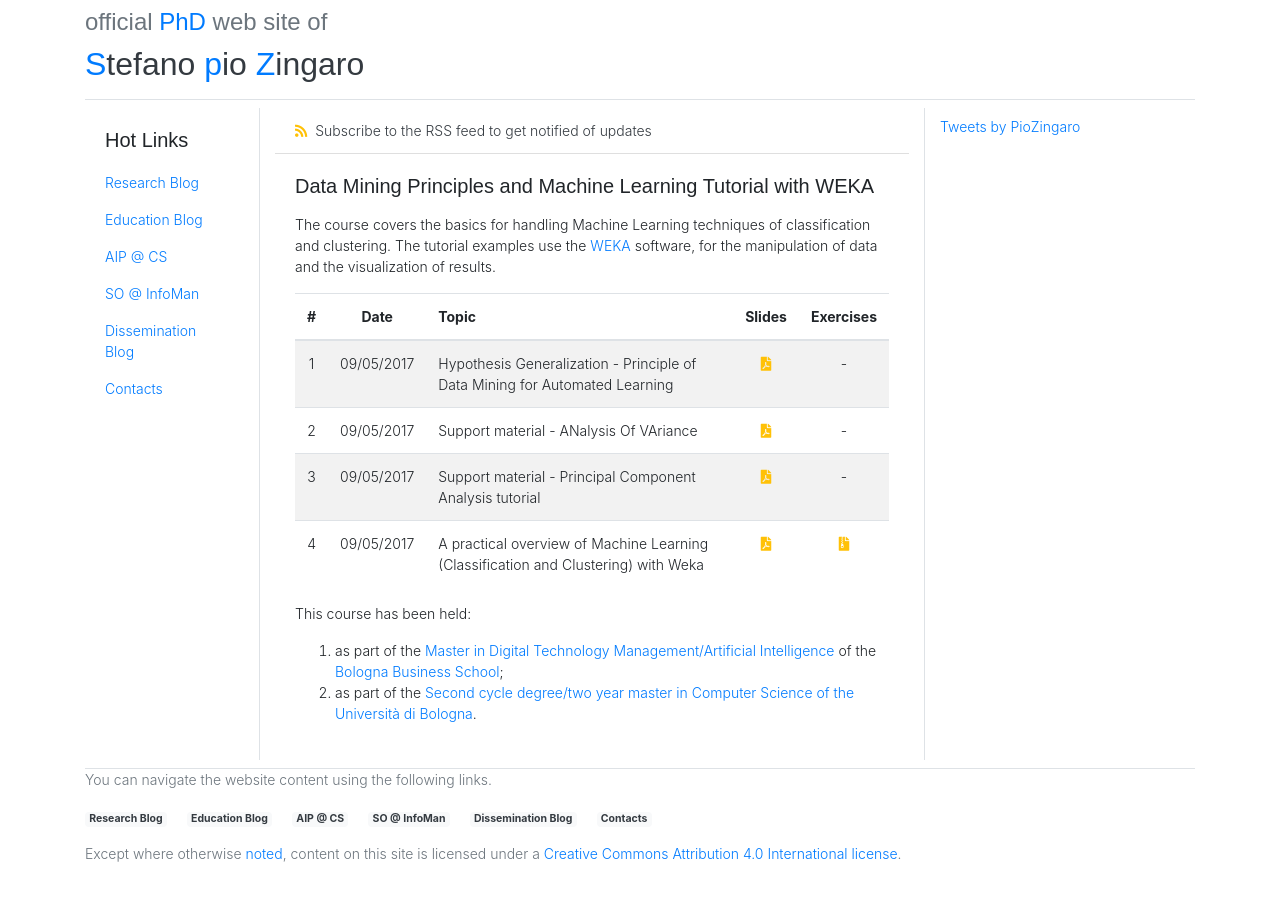
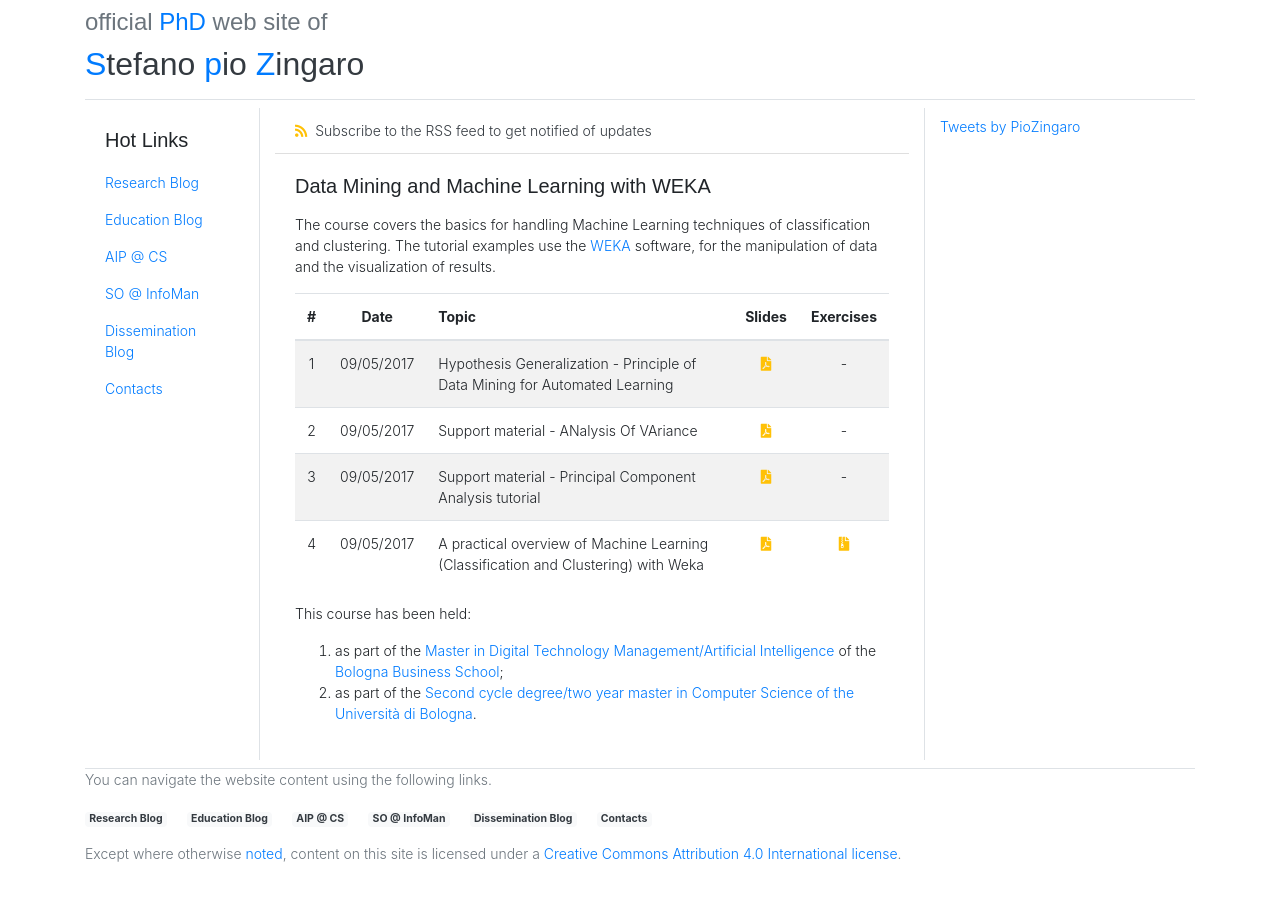
Before and after one commit to saltgz/saltgz.github.io, a Jekyll site: the page built from _posts/2019-04-30-tutorial-ml.md, in a window 1280 px wide. Built offline with Jekyll 4.4.1, drawn with Linux system fonts in a browser that asks for light colours; nearby versions of some CDN libraries; comment, search, counter and statistics services are not loaded.

Commit message:
long title fixed

```diff
--- a/_posts/2019-04-30-tutorial-ml.md
+++ b/_posts/2019-04-30-tutorial-ml.md
@@ -1,5 +1,5 @@
 ---
-title: Data Mining Principles and Machine Learning Tutorial with WEKA
+title: Data Mining and Machine Learning with WEKA
 categories: education
 ---
 
```
Also changed, not shown: _posts/2017-04-01-info-eng.md (+1 -1 lines), _posts/2019-05-09-so-lab-cs.md (+1 -1 lines), _posts/2019-05-31-info-mat.md (+1 -1 lines), _posts/2019-09-17-lab-iap-info.md (+1 -1 lines).
